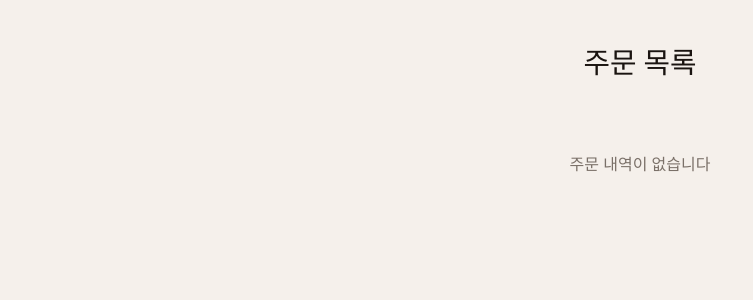
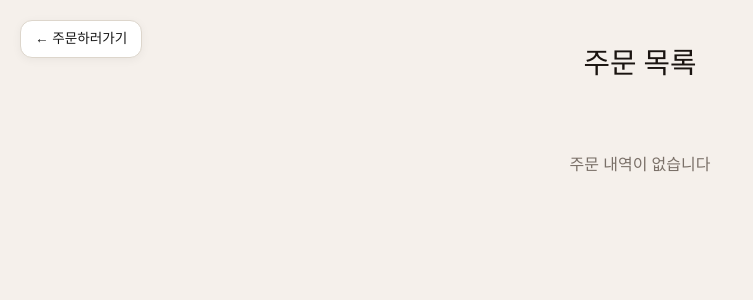
Before and after one commit to prgrms-be-devcourse/NBE9-11-1-Team03, a Next.js app in the folder frontend/: page /customer/lookup/list in a window 1280 px wide. Shown: the top 300 px of the page, without its empty margins (0-753 px from the left). Built offline with nearby package versions, Linux system fonts and the light colour scheme.

Commit message:
fix:고객 주문 조회시 날짜 미출력 문제 해결 및 뒤로가기 버튼 수정

```diff
--- a/frontend/src/app/customer/lookup/list/page.tsx
+++ b/frontend/src/app/customer/lookup/list/page.tsx
@@ -1,4 +1,6 @@
 "use client";
+
+import { useRouter } from "next/navigation";
 
 type Item = {
   productId: number;
@@ -22,21 +24,45 @@ type Props = {
 };
 
 export default function OrderList({ orders }: Props) {
+  const router = useRouter();
   const safeOrders: Order[] = Array.isArray(orders) ? orders : [];
 
   return (
     <>
       {/* 폰트 */}
-      <link href="https://fonts.googleapis.com/css2?family=Playfair+Display:wght@500;700&family=DM+Sans:wght@300;400;500&display=swap" rel="stylesheet" />
+      <link
+        href="https://fonts.googleapis.com/css2?family=Playfair+Display:wght@500;700&family=DM+Sans:wght@300;400;500&display=swap"
+        rel="stylesheet"
+      />
 
       <div
         style={{
+          position: "relative", // 버튼 위치 기준
           fontFamily: "'DM Sans', sans-serif",
           background: "#f5f0eb",
           minHeight: "100vh",
-          padding: "40px 20px"
+          padding: "40px 20px",
         }}
       >
+        {/* 홈으로 돌아가기 버튼 */}
+        <button
+          onClick={() => router.replace(`/customer/order`)}
+          style={{
+            position: "absolute",
+            top: "20px",
+            left: "20px",
+            background: "#fff",
+            border: "1px solid #ddd6cc",
+            borderRadius: "12px",
+            padding: "8px 14px",
+            fontSize: "0.85rem",
+            cursor: "pointer",
+            boxShadow: "0 2px 10px rgba(0,0,0,0.05)",
+          }}
+        >
+          ← 주문하러가기
+        </button>
+
         {/* 타이틀 */}
         <div
           style={{
@@ -99,6 +125,8 @@ export default function OrderList({ orders }: Props) {
                 </span>
                 <span>이메일: {order.email}</span>
                 <span>주소: {order.detailAddress}</span>
+                <span>주문시간: {order.orderTime}</span>
+
               </div>
 
               {/* 상품 목록 */}
```
